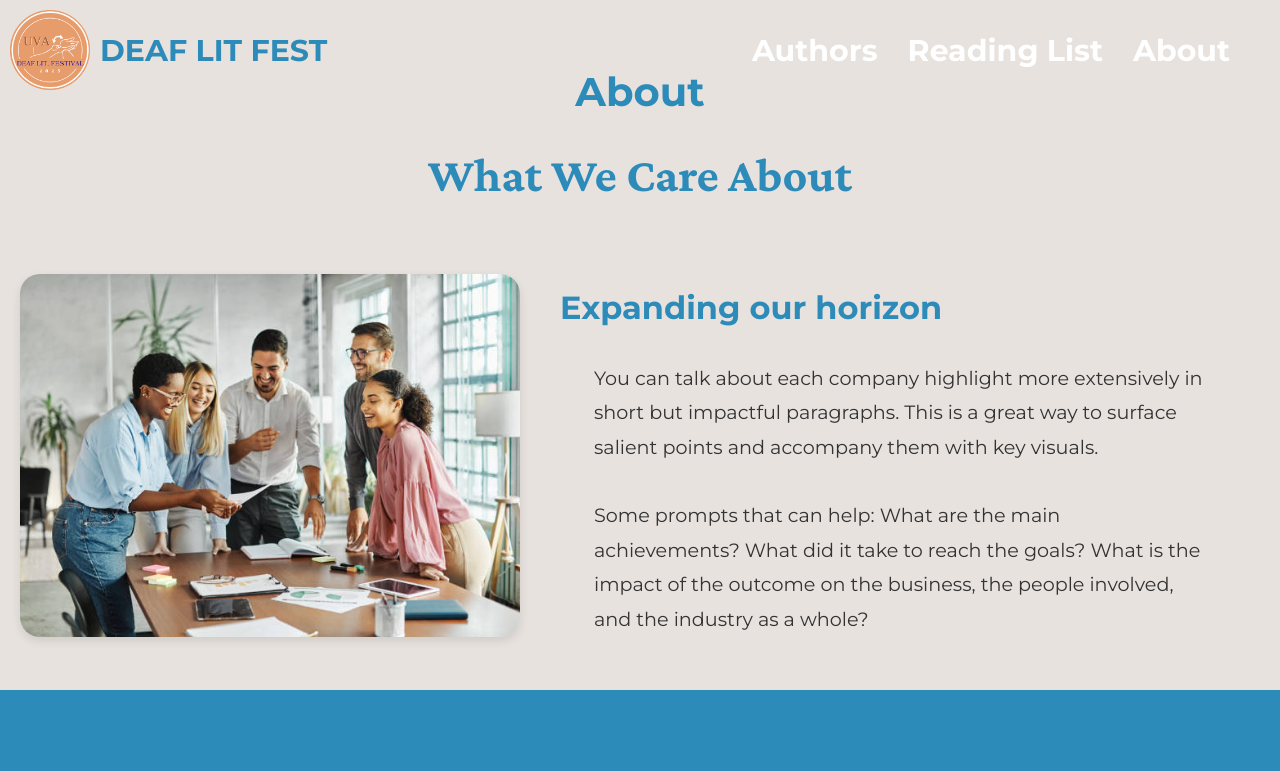
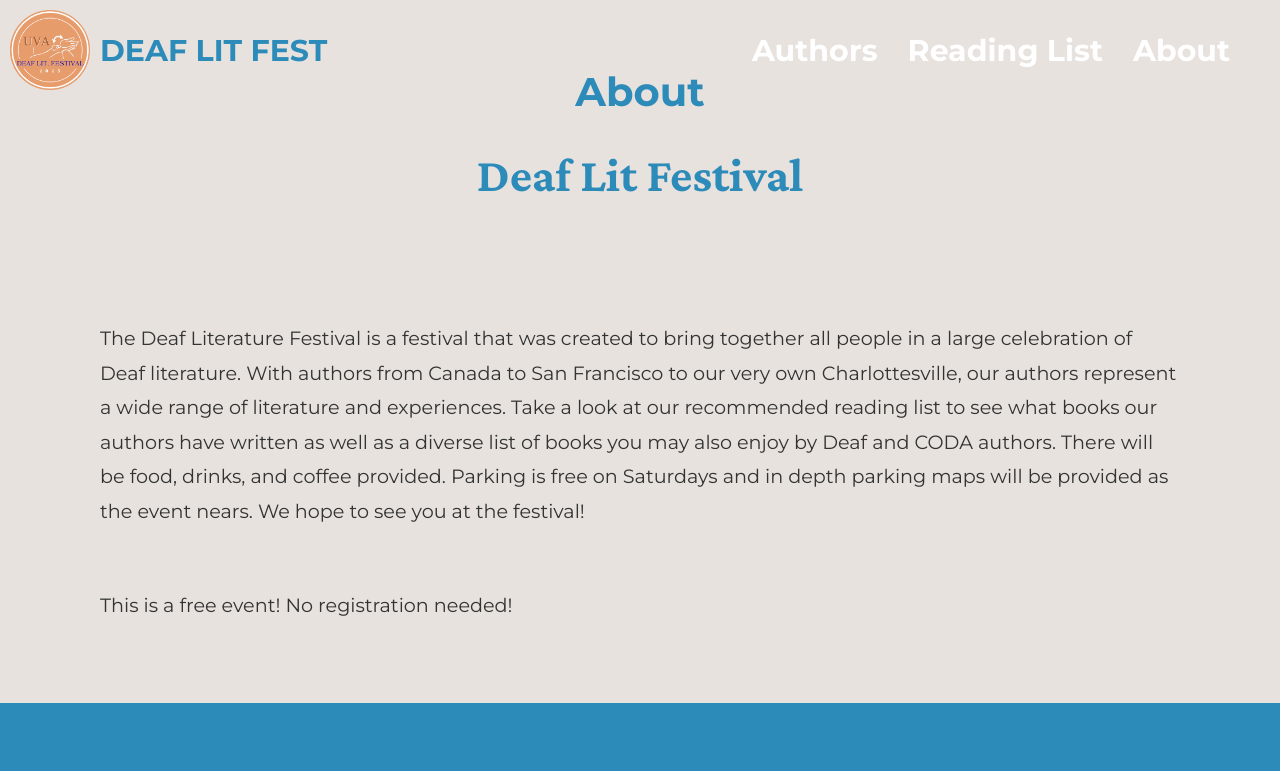
Before and after one commit to cwang12197/deaf_lit_festival, a React (Create React App) app in the folder deaf_ui/: page /deaf_lit_festival/about in a window 1280 px wide. Shown: the top 771 px of the page. Built offline with nearby package versions, Linux system fonts and the light colour scheme.

Commit message:
update DEAFS logo

```diff
--- a/deaf_ui/src/About/WhatWeCareAbout.js
+++ b/deaf_ui/src/About/WhatWeCareAbout.js
@@ -5,20 +5,15 @@ const WhatWeCareAbout = () => {
     return (
         <div className="what-we-care-about-container">
             <div className="content-section">
-                <h1 className="section-header">What We Care About</h1>
+                <h1 className="section-header">Deaf Lit Festival</h1>
                 <div className="content">
-                    <img
-                        src={process.env.PUBLIC_URL+"/horizons.jpg"}
-                        alt="People sitting and talking"
-                        className="section-image"
-                    />
                     <div className="about-text-section">
-                        <h2 className="sub-header">Expanding our horizon</h2>
                         <p className="description">
-                            You can talk about each company highlight more extensively in short but impactful paragraphs. This is a great way to surface salient points and accompany them with key visuals.
+                            The Deaf Literature Festival is a festival that was created to bring together all people in a large celebration of Deaf literature. With authors from Canada to San Francisco to our very own Charlottesville, our authors represent a wide range of literature and experiences. Take a look at our recommended reading list to see what books our authors have written as well as a diverse list of books you may also enjoy by Deaf and CODA authors. There will be food, drinks, and coffee provided. Parking is free on Saturdays and in depth parking maps will be provided as the event nears. We hope to see you at the festival!
+
                         </p>
-                        <p className="description">
-                            Some prompts that can help: What are the main achievements? What did it take to reach the goals? What is the impact of the outcome on the business, the people involved, and the industry as a whole?
+                        <p className='description'>
+                            This is a free event! No registration needed!
                         </p>
                     </div>
                 </div>
--- a/deaf_ui/src/ContactUsSection/ContactUsSection.js
+++ b/deaf_ui/src/ContactUsSection/ContactUsSection.js
@@ -20,7 +20,7 @@ const ContactUsSection = () => {
                 <img src={process.env.PUBLIC_URL + "/echols_logo.png"} alt="Echols" className="partner-logo" />
                 <img src={process.env.PUBLIC_URL + "/uva_logo.png"} alt="University of Virginia" className="partner-logo" />
                 <img src={process.env.PUBLIC_URL + "/newdominion_logo.jpeg"} alt="New Dominion" className="partner-logo" />
-                <img src={process.env.PUBLIC_URL + "/uva_logo.png"} alt="University of Virginia" className="partner-logo" />
+                <img src={process.env.PUBLIC_URL + "/Deaf's Logo.png"} alt="DEAFS" className="partner-logo" />
             </div>
 
             {/* Contact Us Section */}
--- a/deaf_ui/src/ReadingList/bookList.js
+++ b/deaf_ui/src/ReadingList/bookList.js
@@ -13,7 +13,7 @@ export const authorReadingList = [
     {
         id: 2,
         title: "Deaf American Prose",
-        author: "Kristen Harmon",
+        author: "Kristen Harmon (editor)",
         image: process.env.PUBLIC_URL + "/Deaf American Prose.webp",
         description: `In Deaf life, the personal narrative holds sway because most Deaf individuals recall their formative years as solitary struggles to understand and to be understood. Few deaf people in the past related their stories in written form, relying instead on a different kind of “oral” tradition, that of American Sign Language. During the last several decades, however, a burgeoning bilingual deaf experience has ignited an explosion of Deaf writing that has pushed the potential of ASL-influenced English to extraordinary creative heights. Deaf American Prose: 1980–2010 presents a diverse cross-section of stories, essays, memoirs, and novel excerpts by a remarkable cadre of Deaf writers that mines this rich, bilingual environment.
         The works in Deaf American Prose frame the Deaf narrative in myriad forms: Tom Willard sends up hearing patronization in his wicked satire “What Exactly Am I Supposed to Overcome?” Terry Galloway injects humor in “Words,” her take on the identity issues of being hard of hearing rather than deaf or hearing. Other contributors relate familiar stories about familiar trials, such as Tonya Stremlau’s account of raising twins, and Joseph Santini’s short story of the impact on Deaf and hearing in-laws of the death of a son. The conflicts are well-known and heartfelt, but with wrinkles directly derived from the Deaf perspective.
```
Also changed, not shown: deaf_ui/public/Deaf's Logo.png (added).
